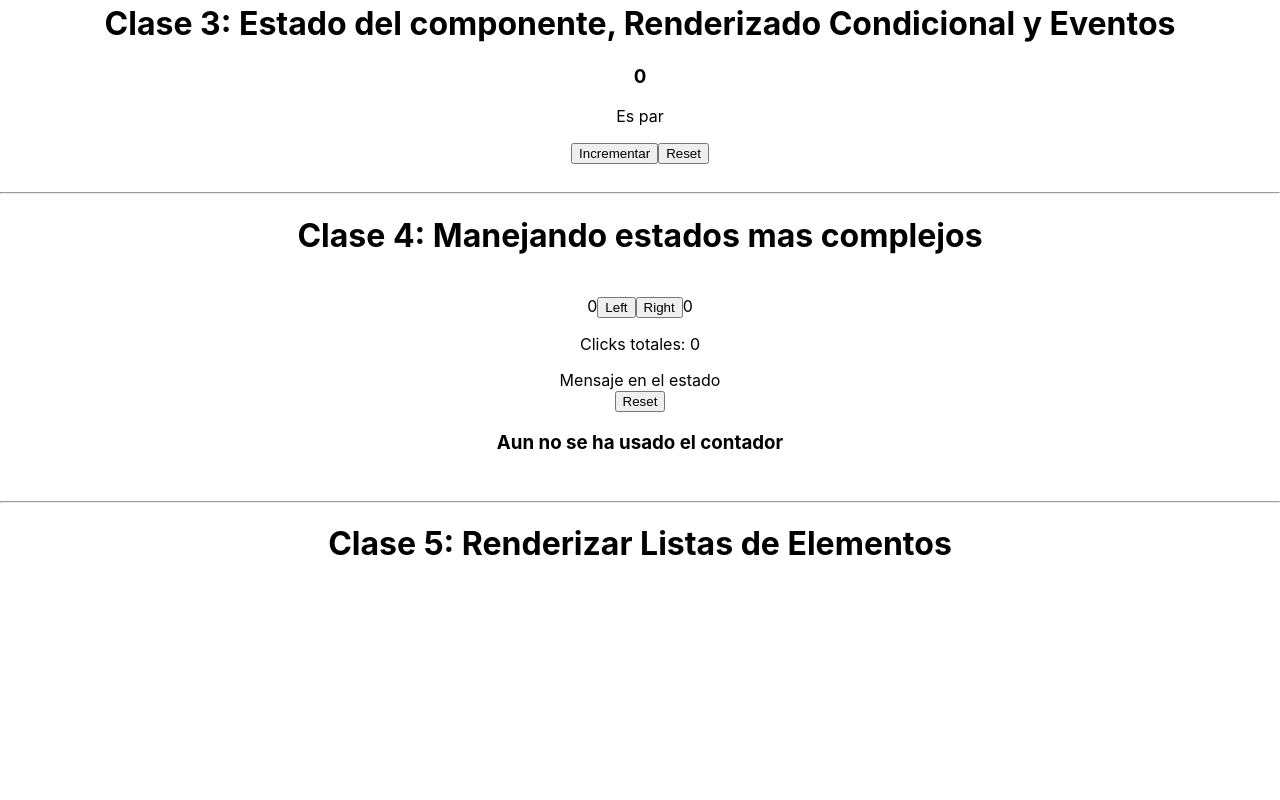
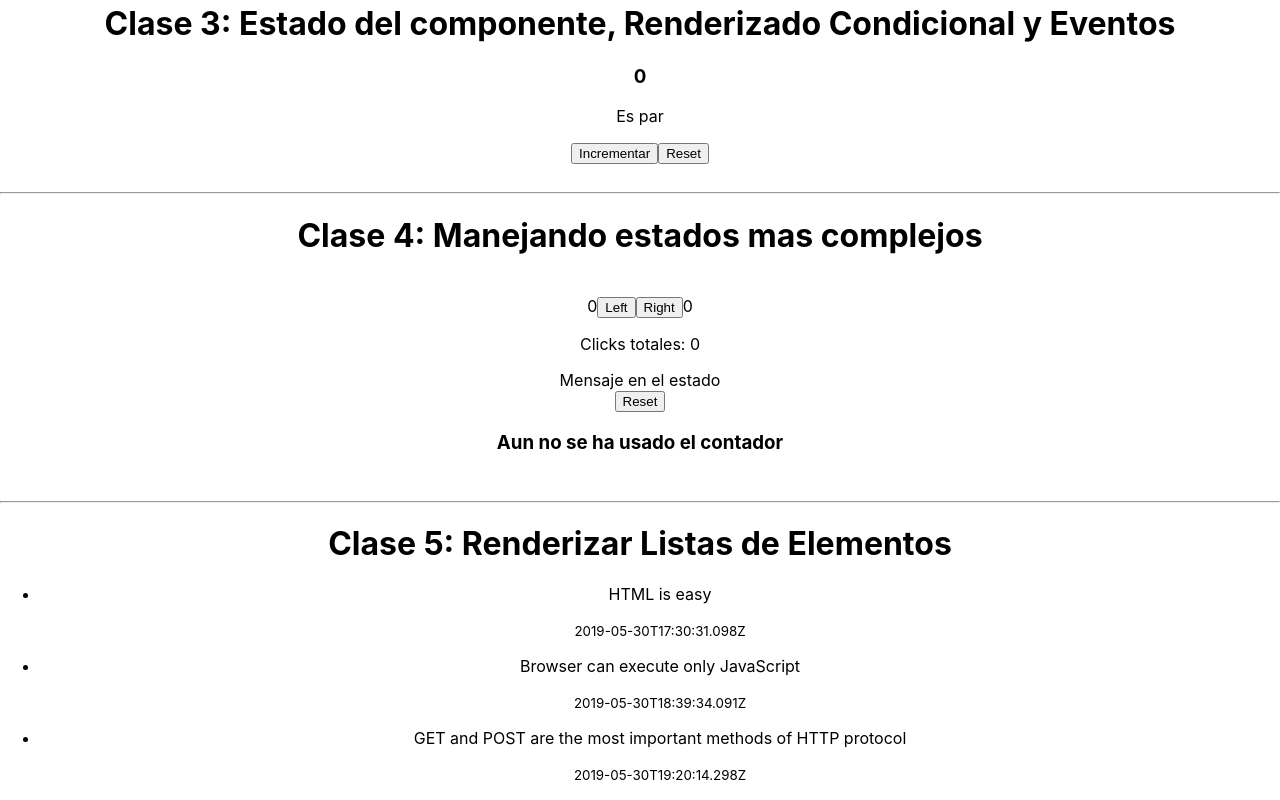
Before and after one commit to F4bian-pacheco/react-app-course, a React (Create React App) app: page / in a window 1280 px wide. Shown: the part 526-1326 px from the top of the page. Before the commit the page ends 1110 px from the top, so only its background shows below. Built offline with nearby package versions, Linux system fonts and the light colour scheme.

Commit message:
modularizacion

```diff
--- a/src/Clase5.js
+++ b/src/Clase5.js
@@ -1,10 +1,39 @@
 
+import Notes from "./Note";
+
+
+const notes = [
+    {
+        id: 1,
+        content: 'HTML is easy',
+        date: '2019-05-30T17:30:31.098Z',
+        important: true,
+    },
+    {
+        id: 2,
+        content: 'Browser can execute only JavaScript',
+        date: '2019-05-30T18:39:34.091Z',
+        important: false,
+    },
+    {
+        id: 3,
+        content: 'GET and POST are the most important methods of HTTP protocol',
+        date: '2019-05-30T19:20:14.298Z',
+        important: true,
+    },
+]
 
 
 
 const Clase5 = () => {
-    return(
-        <h1>Clase 5: Renderizar Listas de Elementos</h1>
+    return (
+        <div>
+            <h1>Clase 5: Renderizar Listas de Elementos</h1>
+            <ul>
+                {/* No es una buena practica */}
+                {notes.map((note) => <Notes key={note.id} {...note} />)}
+            </ul>
+        </div>
     )
 }
 
--- /dev/null
+++ b/src/Note.js
@@ -0,0 +1,16 @@
+
+
+const Notes = ({ content, date }) => {
+    return (
+        <li>
+            <p>{content}</p>
+            <small>
+                <time>{date}</time>
+            </small>
+        </li>
+    )
+}
+
+
+
+export default Notes
```
